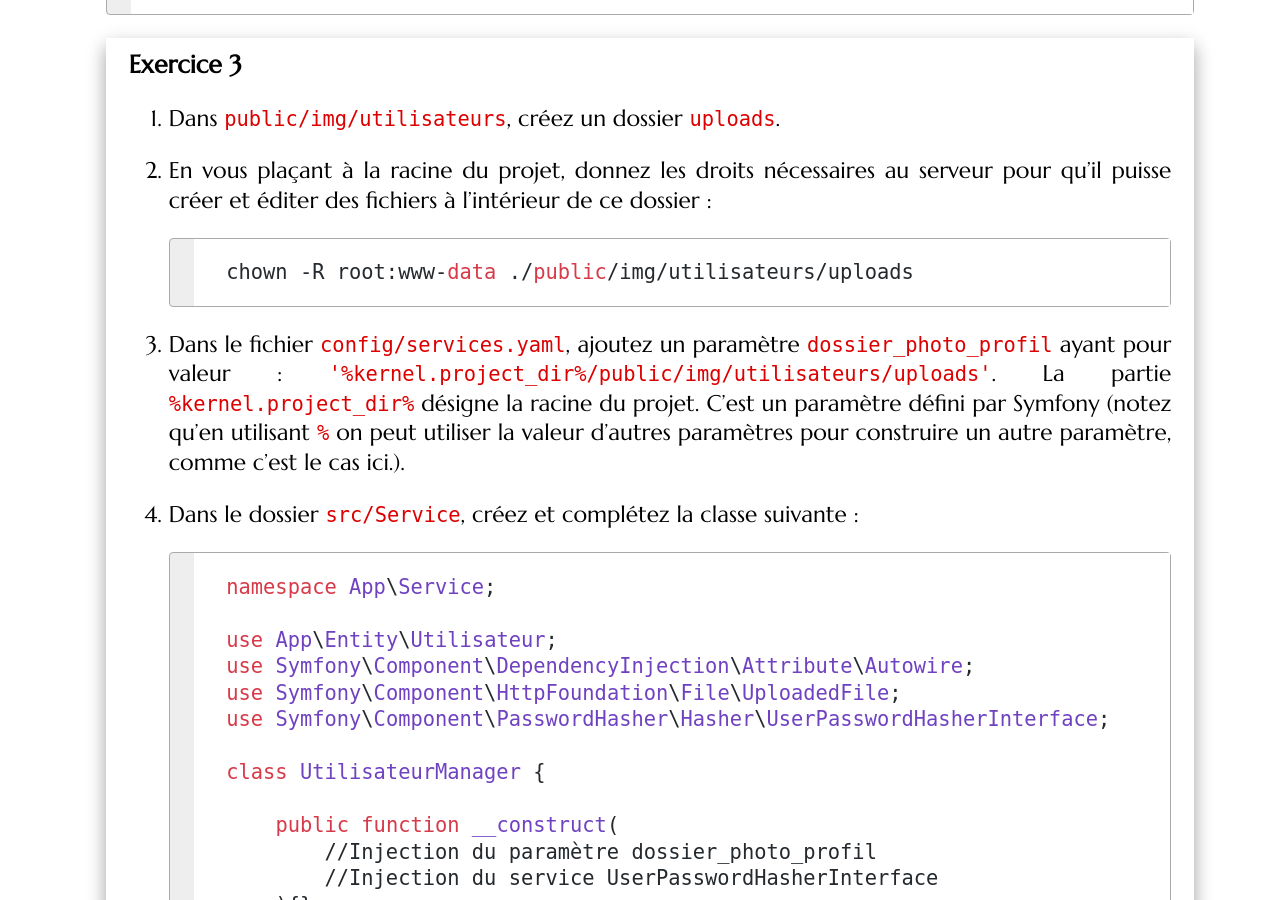
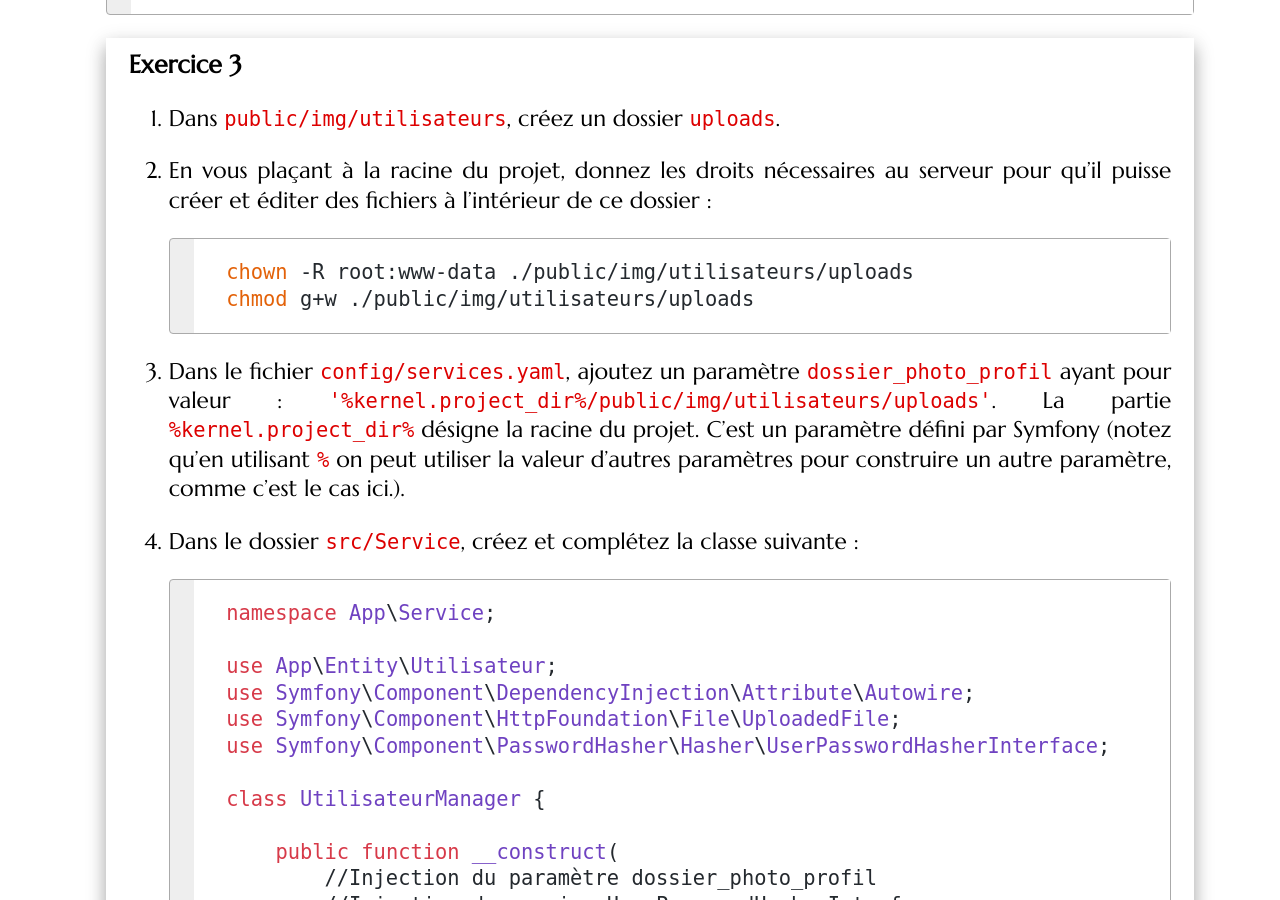
Before and after one commit to mgasquet/R5.A.05-ProgrammationAvancee-Web, a Jekyll site: the page built from tutorials/tutorial2.md, in a window 1280 px wide and 900 px high, scrolled down 12927 px. Built offline with Jekyll 4.4.1, drawn with Linux system fonts in a browser that asks for light colours; some web fonts are replaced.

Commit message:
Mise à jour permissions

````diff
--- a/tutorials/tutorial2.md
+++ b/tutorials/tutorial2.md
@@ -359,6 +359,7 @@ $valeurChamp = $form["monChamp"]->getData();
 
     ```
     chown -R root:www-data ./public/img/utilisateurs/uploads
+    chmod g+w ./public/img/utilisateurs/uploads
     ```
 
 3. Dans le fichier `config/services.yaml`, ajoutez un paramètre `dossier_photo_profil` ayant pour valeur : `'%kernel.project_dir%/public/img/utilisateurs/uploads'`. La partie `%kernel.project_dir%` désigne la racine du projet. C'est un paramètre défini par Symfony (notez qu'en utilisant `%` on peut utiliser la valeur d'autres paramètres pour construire un autre paramètre, comme c'est le cas ici.).
````
